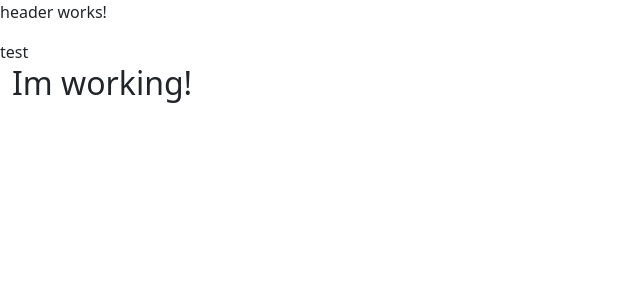
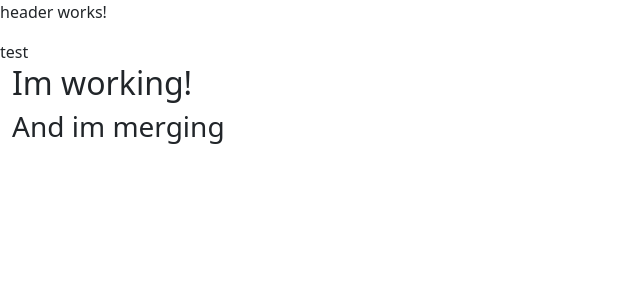
Before and after one commit to Bertuccia93/Edilizia-sostenibile, an Angular app: page / in a window 1280 px wide. Shown: the top 300 px of the page, without its empty margins (0-640 px from the left). Built offline with nearby package versions, Linux system fonts and the light colour scheme; no server answers.

Commit message:
test merging

```diff
--- a/src/app/app.component.html
+++ b/src/app/app.component.html
@@ -4,6 +4,7 @@
     <div class="row">
         <div class="col-md-12">
             <h2>Im working!</h2>
+            <h3>And im merging</h3>
         </div>
     </div>
 </div>
```
